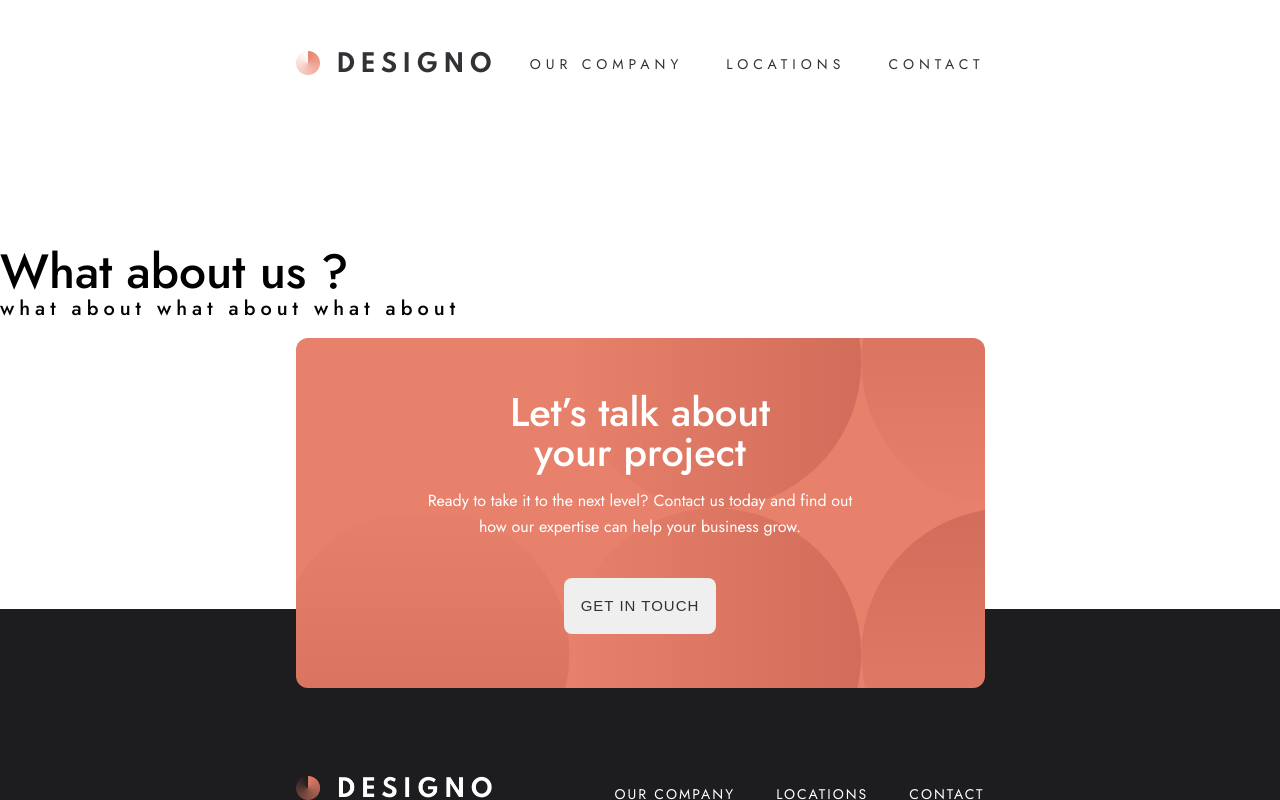
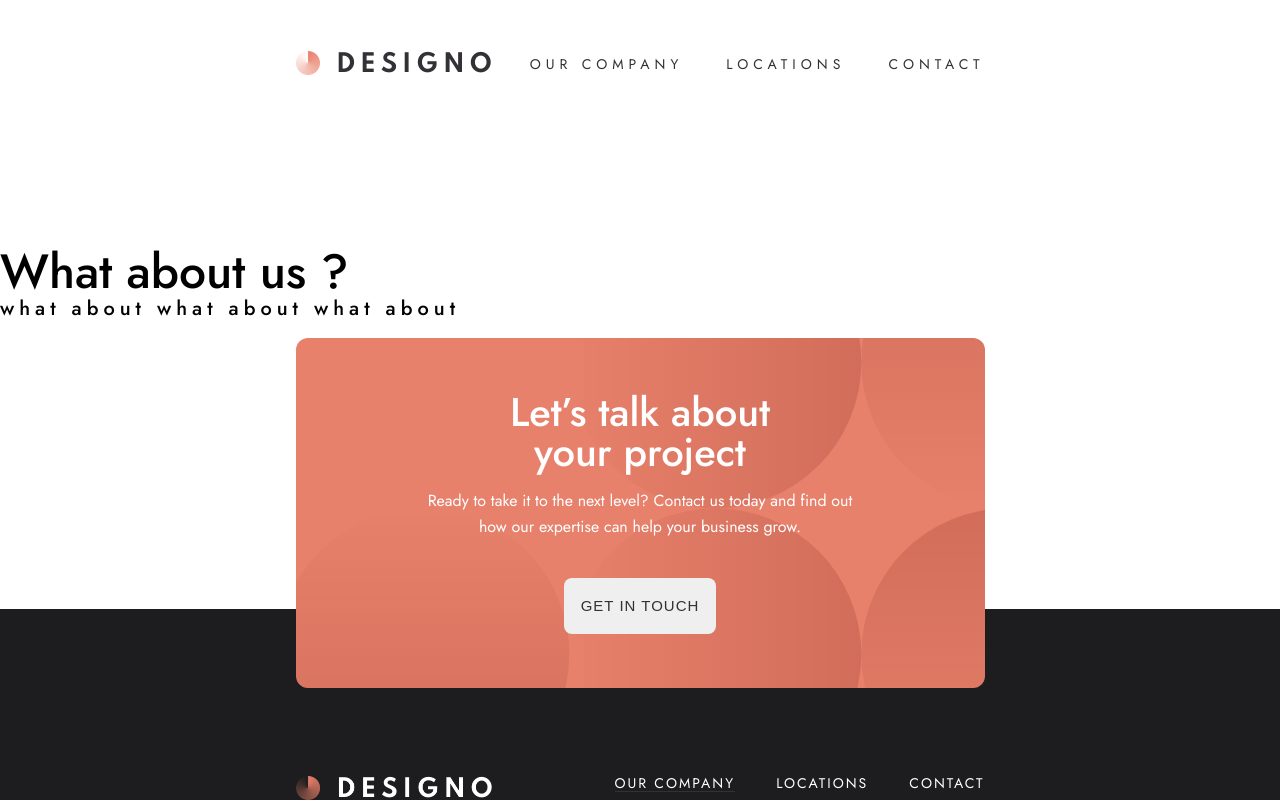
Before and after one commit to pierrolabo/designomultipagewebsite, a React (Create React App) app: page /about in a window 1280 px wide. In both pictures the pointer is over the link 674 px from the left and 793 px from the top of the page. Shown: the top 800 px of the page. Built offline with nearby package versions, Linux system fonts and the light colour scheme.

Commit message:
re-style footer

```diff
--- a/src/components/Footer/Footer.scss
+++ b/src/components/Footer/Footer.scss
@@ -56,6 +56,8 @@
         &__navigation {
             display: flex;
             flex-direction: column;
+            height: 100%;
+
             @media(min-width: $breakpoint-tablet) {
                 flex-direction: row;
                 width: 100%;
@@ -71,8 +73,13 @@
                 color: $brand-primary-white;
                 margin-top: 30px;
                 text-align: center;
+                &:hover {
+                    border-bottom: 1px solid $brand-secondary-dark-grey;
+                }
                 @media(min-width: $breakpoint-tablet) {
                     margin-top: 0;
+                    height: 16px;
+                    align-items: center;
                 }
             }
         }
@@ -134,6 +141,13 @@
             &--logo:not(:first-child) {
                 margin-left: 16px;
             }
+            &--logo:hover {
+                cursor: pointer;
+                path {
+                    fill: $brand-secondary-light-peach;
+                }
+            }
+
         }
     }
 }
```
